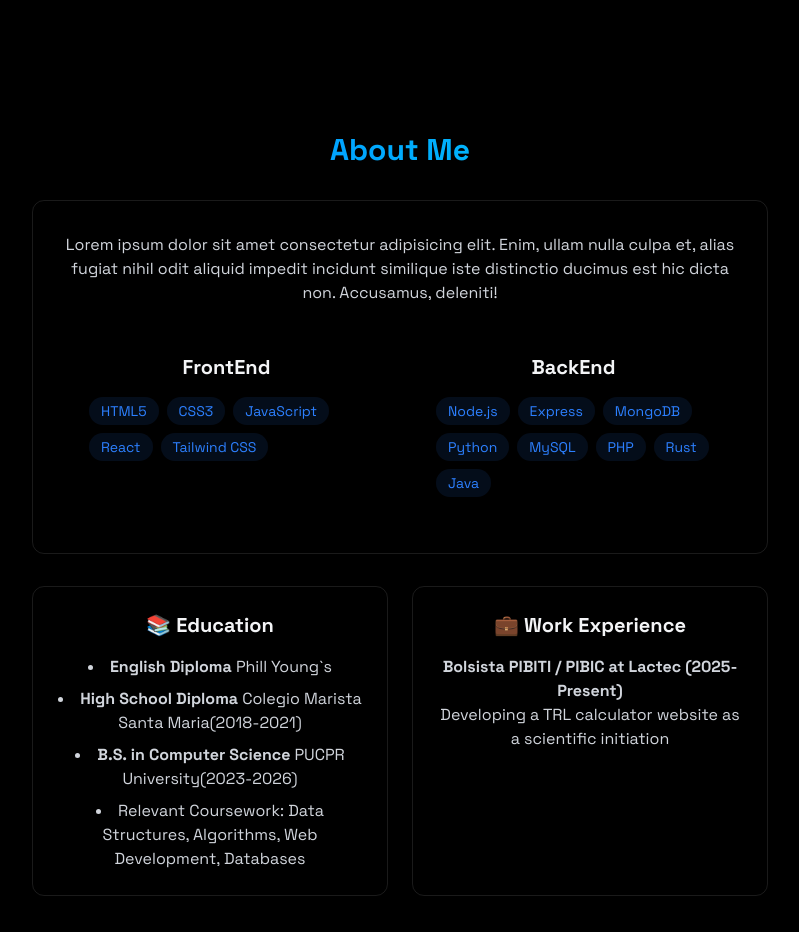
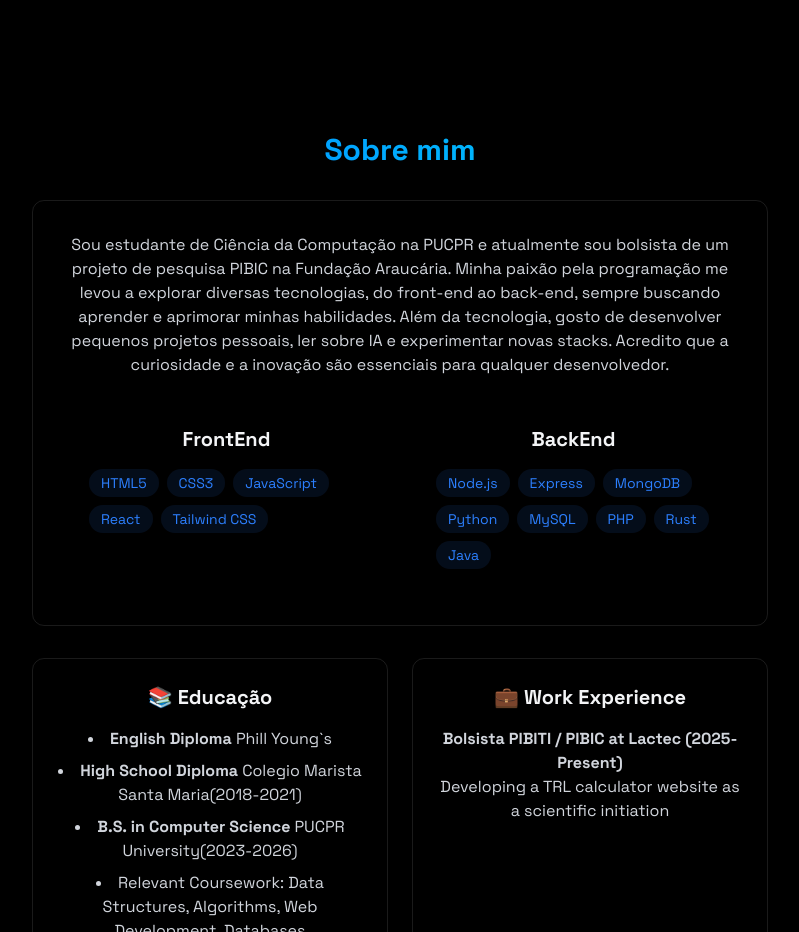
Before and after one commit to giuseppefilippin/Portfolio, a React (Vite) app: page / in a window 1280 px wide. Shown: the part 780-1712 px from the top of the page, without its empty margins (240-1039 px from the left). Built offline with nearby package versions, Linux system fonts and the light colour scheme.

Commit message:
sobre mim

```diff
--- a/src/components/sections/About.jsx
+++ b/src/components/sections/About.jsx
@@ -26,14 +26,12 @@ export const About = () => {
       <RevealOnScroll>
         <div className="max-w-3xl mx-auto px-4">
           <h2 className="text-3xl font-bold mb-8 bg-gradient-to-r from-blue-500 to-cyan-400 bg-clip-text text-transparent text-center">
-            About Me
+            Sobre mim
           </h2>
           <div className="rounded-xl p-8 border-white/10 border hover:-translate-y-1 transition-all">
             <p className="text-gray-300 mb-6">
-              Lorem ipsum dolor sit amet consectetur adipisicing elit. Enim,
-              ullam nulla culpa et, alias fugiat nihil odit aliquid impedit
-              incidunt similique iste distinctio ducimus est hic dicta non.
-              Accusamus, deleniti!
+            Sou estudante de Ciência da Computação na PUCPR e atualmente sou bolsista de um projeto de pesquisa PIBIC na Fundação Araucária. Minha paixão pela programação me levou a explorar diversas tecnologias, do front-end ao back-end, sempre buscando aprender e aprimorar minhas habilidades.
+            Além da tecnologia, gosto de desenvolver pequenos projetos pessoais, ler sobre IA e experimentar novas stacks. Acredito que a curiosidade e a inovação são essenciais para qualquer desenvolvedor.
             </p>
             <div className="grid gird-cols-1 md:grid-cols-2 gap-6">
               <div className="rounded-xl p-6 hover:-translate-y-1 transition-all">
@@ -67,7 +65,7 @@ export const About = () => {
 
           <div className="grid grid-cols-1 md:grid-cols-2 gap-6 mt-8">
             <div className="p-6 rounded-xl border-white/10 border hover:-translate-y-1 transition-all">
-              <h3 className="text-xl font-bold mb-4"> 📚 Education </h3>
+              <h3 className="text-xl font-bold mb-4"> 📚 Educação </h3>
               <ul className="list-disc list-inside text-gray-300 space-y-2">
                 <li>
                   <strong>English Diploma</strong> Phill Young`s
```
